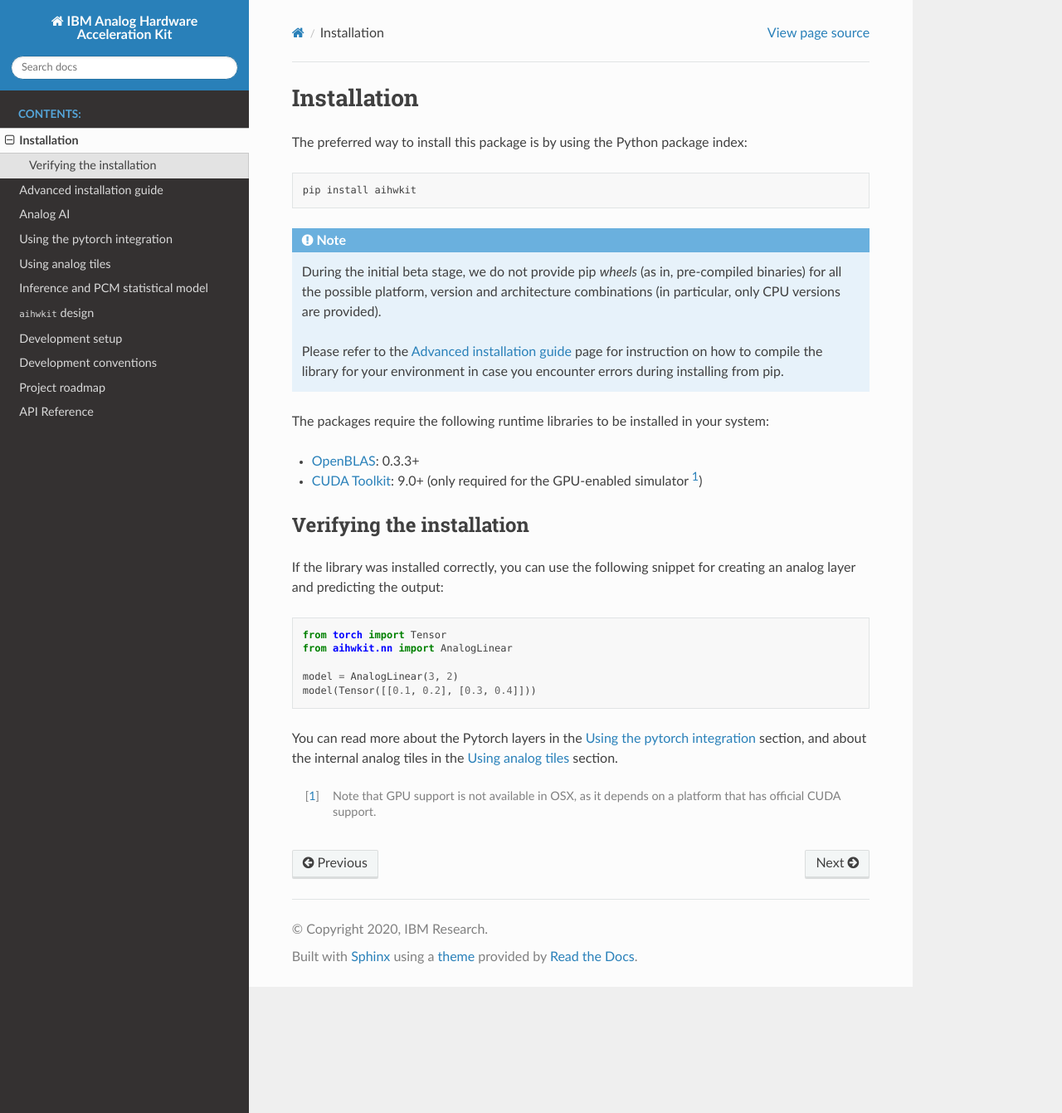
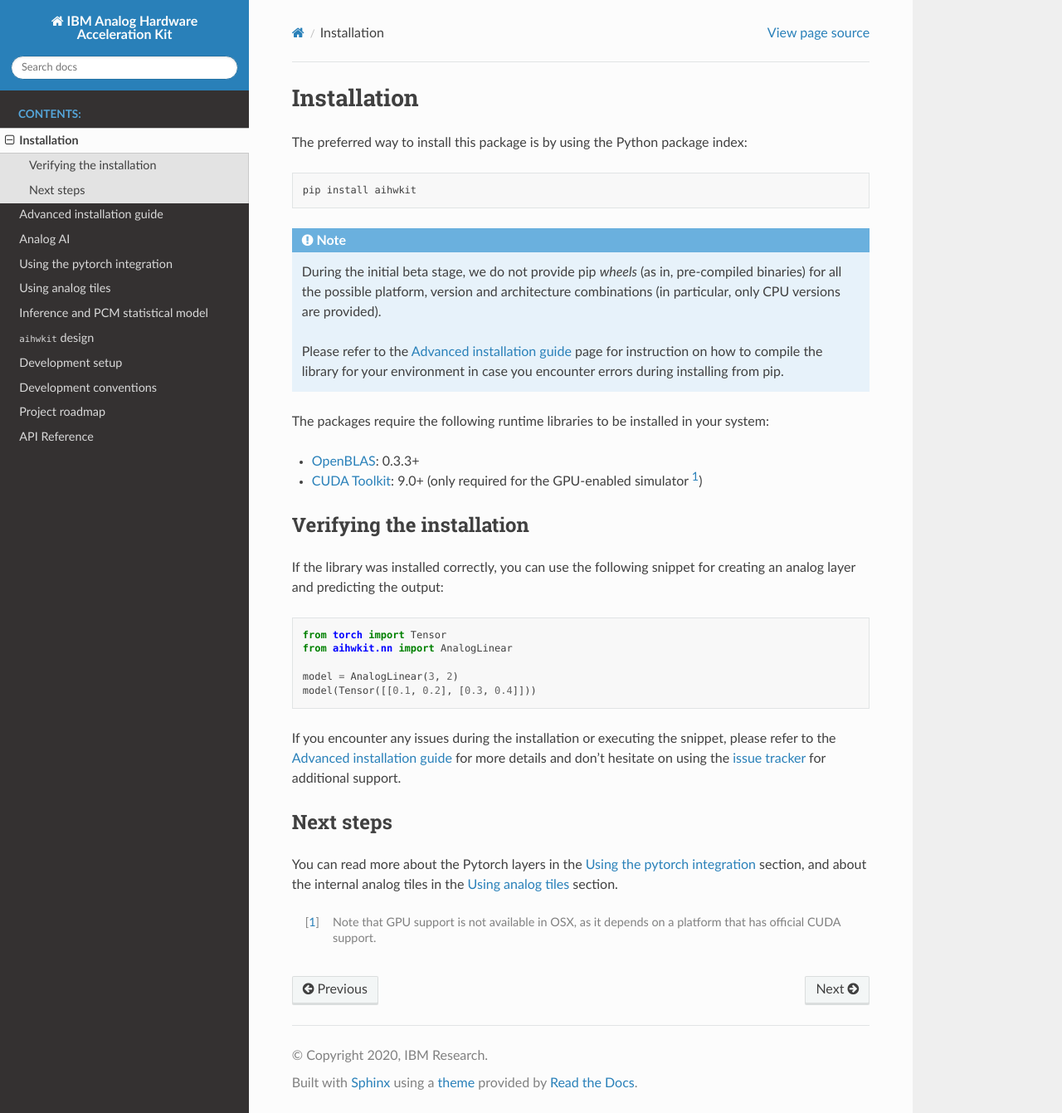
Before and after one commit to IBM/aihwkit, a Sphinx documentation site: the page built from docs/source/install.rst, in a window 1280 px wide and 1341 px high. Shown: the whole window at 83% size. Built offline with Sphinx 7.4.7 and the Read the Docs theme 2.0.0, drawn with Linux system fonts in a browser that asks for light colours.

Commit message:
Expand installation section

```diff
--- a/docs/source/install.rst
+++ b/docs/source/install.rst
@@ -33,13 +33,20 @@
     model = AnalogLinear(3, 2)
     model(Tensor([[0.1, 0.2], [0.3, 0.4]]))
 
+If you encounter any issues during the installation or executing the snippet,
+please refer to the :doc:`advanced_install` for more details and don't
+hesitate on using the `issue tracker`_ for additional support.
+
+Next steps
+----------
+
 You can read more about the Pytorch layers in the :doc:`using_pytorch`
 section, and about the internal analog tiles in the :doc:`using_simulator`
 section.
 
+.. [#f1] Note that GPU support is not available in OSX, as it depends on a
+   platform that has official CUDA support.
+
 .. _OpenBLAS: https://www.openblas.net
 .. _CUDA Toolkit: https://developer.nvidia.com/accelerated-computing-toolkit
-
-
-.. [#f1] Note that GPU support is not available in OSX, as it depends on a
-   platform that has official CUDA support.
+.. _issue tracker: https://github.com/IBM/aihwkit/issues
```
